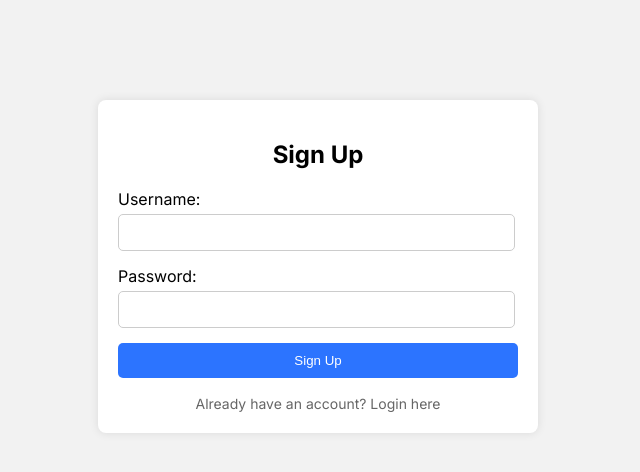
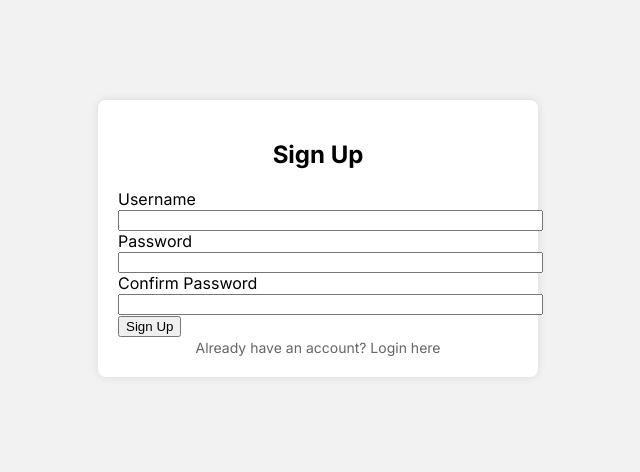
Before and after one commit to spartan24032/Software-Design-Project, a Flask app: page /signup in a window 1280 px wide. Shown: the top 472 px of the page, without its empty margins (322-962 px from the left). Run offline with Flask 3, Linux system fonts and the light colour scheme.

Commit message:
modified:   app.py 	new file:   flask_app/forms/login_signup.py 	modified:   flask_app/forms/profile_form.py 	modified:   flask_app/templates/login.html 	modified:   flask_app/templates/profile.html 	modified:   flask_app/templates/quote_form.html 	modified:   flask_app/templates/signup.html

```diff
--- a/app.py
+++ b/app.py
@@ -6,7 +6,7 @@
 import os
 import random
 import config
-
+from flask_app.forms.login_signup import LoginForm, SignupForm
 from flask_app.forms.profile_form import EditProfile, DeleteProfile
 from flask_app.forms.order_form import QuoteForm
 
@@ -79,9 +79,9 @@
     delete = DeleteProfile()
     return render_template('profile.html', edit=edit, delete=delete)
 
-# profile --> sebastian
 @app.route('/profile/edit', methods=['POST'])
 def edit_profile():
+    print('Here')
     edit = EditProfile()
     if edit.validate_on_submit(): # checks if it's a post request and validates
         name = edit.name.data
@@ -93,33 +93,48 @@
         # No database implementation yet
         print(name, address1, address2, city, state, zipcode)
         return redirect('/profile')
-    return
+    else:
+        return render_template('profile.html', edit=edit, delete=DeleteProfile())
 
 # profile --> sebastian
 @app.route('/profile/delete', methods=['POST'])
 def delete_profile():
-    form = DeleteProfile()
-    if form.validate_on_submit():
-        password = form.password.data
+    delete = DeleteProfile()
+    if delete.validate_on_submit():
+        password = delete.password.data
         # No database implementation yet
         print(password)
-        return redirect('/login')
-    return
-
+        return redirect('/signup')
+    else:
+        return render_template('profile.html', edit=EditProfile(), delete=delete)
+# @app.route('/signup', methods=['POST','GET'])
+# def sign_up():
+#     if request.method == 'POST':
+#         username = request.form['username']
+#         password = request.form['password']
+#         users[username] = password
+#         return render_template('login.html')
+#     elif request.method == 'GET':
+#         return render_template('signup.html')
 @app.route('/signup', methods=['POST','GET'])
 def sign_up():
-    if request.method == 'POST':
-        username = request.form['username']
-        password = request.form['password']
+    formS = SignupForm()
+    #print(formS.confirm_password)
+    if formS.validate_on_submit():
+        username = formS.username.data
+        password = formS.password.data
         users[username] = password
-        return render_template('login.html')
-    elif request.method == 'GET':
-        return render_template('signup.html')
+        print(3)
+        return render_template('login.html', form=LoginForm())
+    else:
+        print(2)
+        return render_template('signup.html', form=formS)
 
 #add the links to redirect sign in
 @app.route('/login', methods=['POST','GET'])
 def login():
-    if request.method == 'POST':
+    form = LoginForm()
+    if form.validate_on_submit():
         username = request.form['username']
         password = request.form['password']
 
@@ -129,8 +144,8 @@
             return render_template ('profile.html', edit=edit, delete=delete)
         else:
             return '<h1>invalid credentials!</h1>'
-    elif request.method == 'GET':
-        return render_template('login.html')
+    else:
+        return render_template('login.html',form=form)
 
 @app.route('/styles.css')
 def style_css():
--- /dev/null
+++ b/flask_app/forms/login_signup.py
@@ -0,0 +1,27 @@
+from flask import Flask, render_template, redirect, url_for, flash, request
+from flask_wtf import FlaskForm
+from wtforms import StringField, PasswordField, SubmitField
+from wtforms.validators import InputRequired, Length, EqualTo
+
+#app = Flask(__name__)
+#app.config['SECRET_KEY'] = 'your_secret_key'
+
+# Sample user data, just for testing purposes...not actually neccesary...i think
+users = {
+    'user1': 'password1',
+    'user2': 'password2',
+    'user3': 'password3',
+    # Add more users as needed
+}
+
+
+class LoginForm(FlaskForm):
+    username = StringField('Username', validators=[InputRequired(), Length(min=4, max=20)])
+    password = PasswordField('Password', validators=[InputRequired(), Length(min=6, max=80)])
+    submit = SubmitField('Login')
+
+class SignupForm(FlaskForm):
+    username = StringField('Username', validators=[InputRequired(), Length(min=4, max=20)])
+    password = PasswordField('Password', validators=[InputRequired(), Length(min=6, max=80)])
+    confirm_password = PasswordField('Confirm Password', validators=[InputRequired(), EqualTo('password')])
+    submit = SubmitField('Sign Up')
--- a/flask_app/forms/profile_form.py
+++ b/flask_app/forms/profile_form.py
@@ -1,6 +1,6 @@
 from flask_wtf import FlaskForm
 from wtforms import (StringField, IntegerField, SelectField, SubmitField, PasswordField)
-from wtforms.validators import InputRequired, Length, NumberRange
+from wtforms.validators import InputRequired, Length, NumberRange ,ValidationError
 
 city_pairs=[('AL','Alabama'),
 			('AK','Alaska'),
@@ -60,8 +60,12 @@
 	address2 = StringField('Address 2', validators=[Length(max=100, message='Address 2 cannot be more than 100 characters.')])
 	city = StringField('City', validators=[InputRequired(message='City is required.'), Length(max=100, message='City cannot be more than 100 characters.')])
 	state = SelectField('State', choices=city_pairs, validators=[InputRequired(message='State is required.')])
-	zipcode = IntegerField('Zipcode', validators=[InputRequired(message='Zipcode is required.'), NumberRange(min=10000, max=999999999, message='Zipcode must be 5 or 9 digits.')]) # five or nine digit zipcode
+	zipcode = IntegerField('Zipcode', validators=[InputRequired(message='Zipcode is required.')]) # five or nine digit zipcode
+	#NumberRange(min=10000, max=999999999, message='Zipcode must be 5 or 9 digits.')
 	submit = SubmitField('Save Changes')
+	def validate_zipcode(self, zipcode):
+		if not (len((str(zipcode.data))) in [5,9]):
+			raise ValidationError('Zipcode must be 5 or 9 digits')
 
 class DeleteProfile(FlaskForm):
 	password = PasswordField('Password', validators=[InputRequired(message='Password is required')])
--- a/flask_app/templates/profile.html
+++ b/flask_app/templates/profile.html
@@ -268,7 +268,7 @@
       </ul>
     </navbar>
     <div id="edit-profile">
-      <form class="edit-form" method="POST" action="/profile">
+      <form class="edit-form" method="POST" action="/profile/edit">
           {{ edit.csrf_token }}
           {{ edit.name.label(class='form-label') }}
           <div class="form-field">
@@ -294,6 +294,9 @@
           <div class="form-field">
             {{ edit.zipcode(size=9, class="form-input") }}
           </div>
+          {%  for error in edit.zipcode.errors %}
+          <span style="color: red;">{{ error }}</span>
+      {% endfor %}
         <hr style="border: 1px solid #D9D9D9; margin: 1rem 0 1rem 0;">
         {{ edit.submit(class="sign-up button submit") }}
       </form>
--- a/flask_app/templates/quote_form.html
+++ b/flask_app/templates/quote_form.html
@@ -174,10 +174,10 @@
             <div class="form-group">
                 {{ form.deliveryDate.label(class='form-label')}}
                 {{ form.deliveryDate(class="form-input") }}
-                {%  for error in form.deliveryDate.errors %}
-                <span style="color: red;">{{ error }}</span>
-            {% endfor %}
             </div>
+            {%  for error in form.deliveryDate.errors %}
+            <span style="color: red;">{{ error }}</span>
+        {% endfor %}
             <div >
                 {{ form.submit(class="button-submit") }}
             </div>
--- a/flask_app/templates/signup.html
+++ b/flask_app/templates/signup.html
@@ -1,5 +1,6 @@
 <!DOCTYPE html>
 <html lang="en">
+
 <head>
     <meta charset="UTF-8">
     <meta name="viewport" content="width=device-width, initial-scale=1.0">
@@ -7,20 +8,27 @@
     <link href="https://fonts.googleapis.com/css2?family=Inter:wght@400;700&display=swap" rel="stylesheet">
     <link rel="stylesheet" href="../public/css/styles.css">
 </head>
+
 <body>
     <div class="signup-container">
-        <form method = POST action="{{ url_for('sign_up') }}" class="signup-form">
+        <form method="POST" action="/signup" class="signup-form">
             <h2>Sign Up</h2>
-            <div class="form-group">
-                <label for="username">Username:</label>
-                <input type="text" id="username" name="username" required>
+            {{ form.csrf_token }}
+            <div class="form-field">
+                {{ form.username.label(class='form-label') }}
+                {{ form.username(size=50, class="form-input") }}
             </div>
-            <div class="form-group">
-                <label for="password">Password:</label>
-                <input type="password" id="password" name="password" required>
+            <div class="form-field">
+                {{ form.password.label(class='form-label') }}
+                {{ form.password(size=50, class="form-input") }}
             </div>
-            <div class="form-group">
-                <button action="{{ url_for('login') }}" type="submit">Sign Up </button>
+            <div class="form-field">
+                {{ form.confirm_password.label(class='form-label') }}
+                {{ form.confirm_password(size=50, class="form-input") }}
+            </div>
+            <div class="form-field">
+                {{ form.submit(class="sign-up button submit") }}
+
             </div>
         </form>
         <div class="login-link-container">
@@ -28,4 +36,5 @@
         </div>
     </div>
 </body>
+
 </html>
```
Also changed, not shown: flask_app/templates/login.html (+38 -0 lines).
